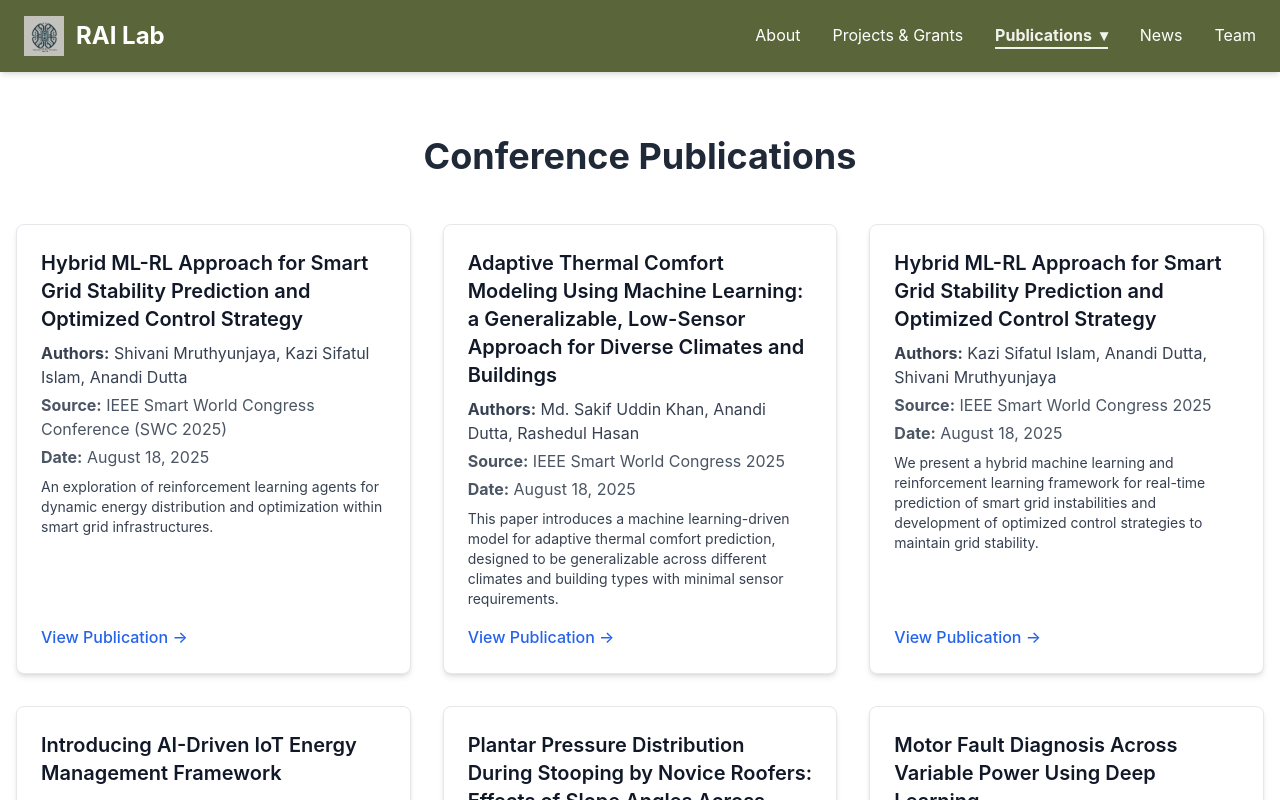
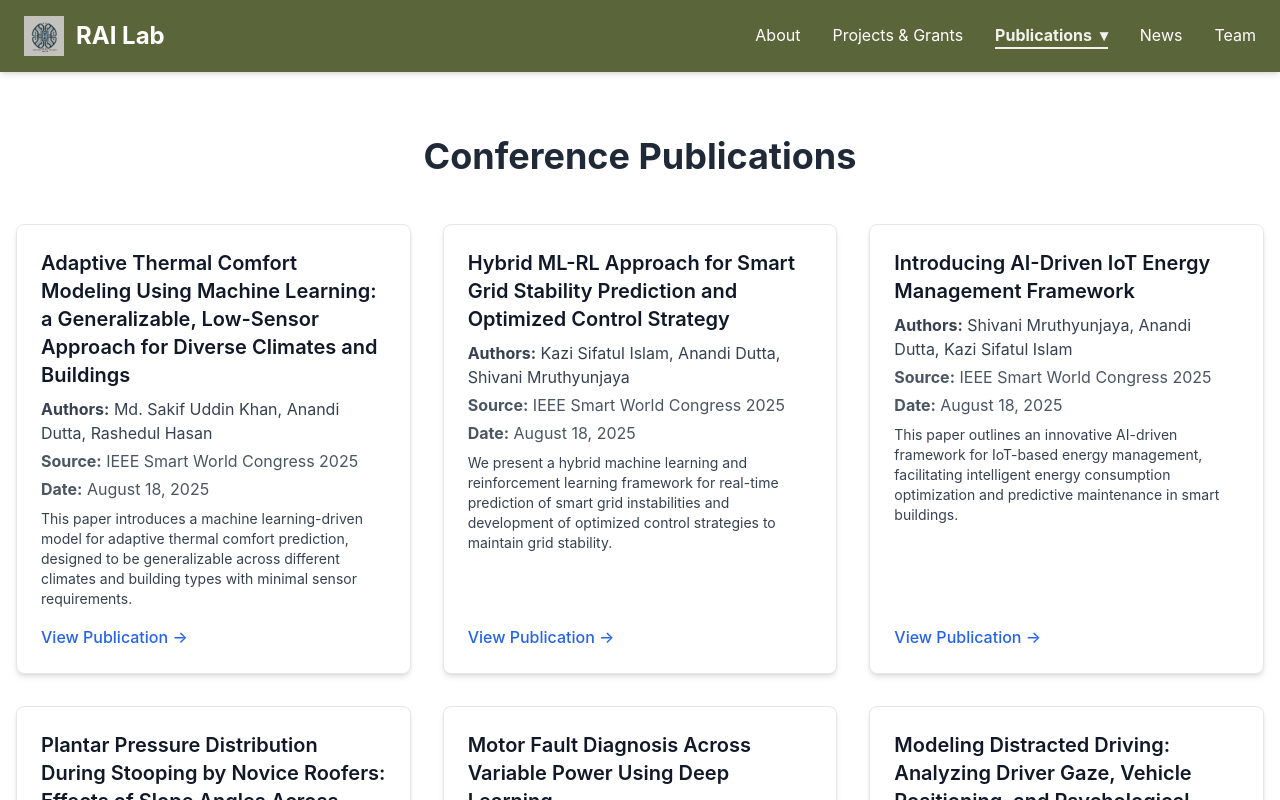
Before and after one commit to PratigyaWagle/RAI-Lab, a React (Create React App) app in the folder client/: page /publications/conference in a window 1280 px wide. Shown: the top 800 px of the page. Built offline with nearby package versions, Linux system fonts and the light colour scheme.

Commit message:
Update conferencePublications.js

```diff
--- a/client/src/data/conferencePublications.js
+++ b/client/src/data/conferencePublications.js
@@ -11,16 +11,7 @@ const conferencePublications = [
         link: "https://example.com/pub2",
         type: "Conference Paper",
     },
-    {
-        id: "pub-005",
-        title: "Hybrid ML-RL Approach for Smart Grid Stability Prediction and Optimized Control Strategy ",
-        authors: ["Shivani Mruthyunjaya", "Kazi Sifatul Islam", "Anandi Dutta"],
-        journalConference: "IEEE Smart World Congress Conference (SWC 2025)",
-        publicationDate: "2025-08-18",
-        abstract: "An exploration of reinforcement learning agents for dynamic energy distribution and optimization within smart grid infrastructures.",
-        link: "https://example.com/pub1",
-        type: "Conference Paper",
-    },
+
     {
         id: "pub-011",
         title: "Modeling Distracted Driving: Analyzing Driver Gaze, Vehicle Positioning, and Psychological Response for Enhanced Traffic Safety",
```
